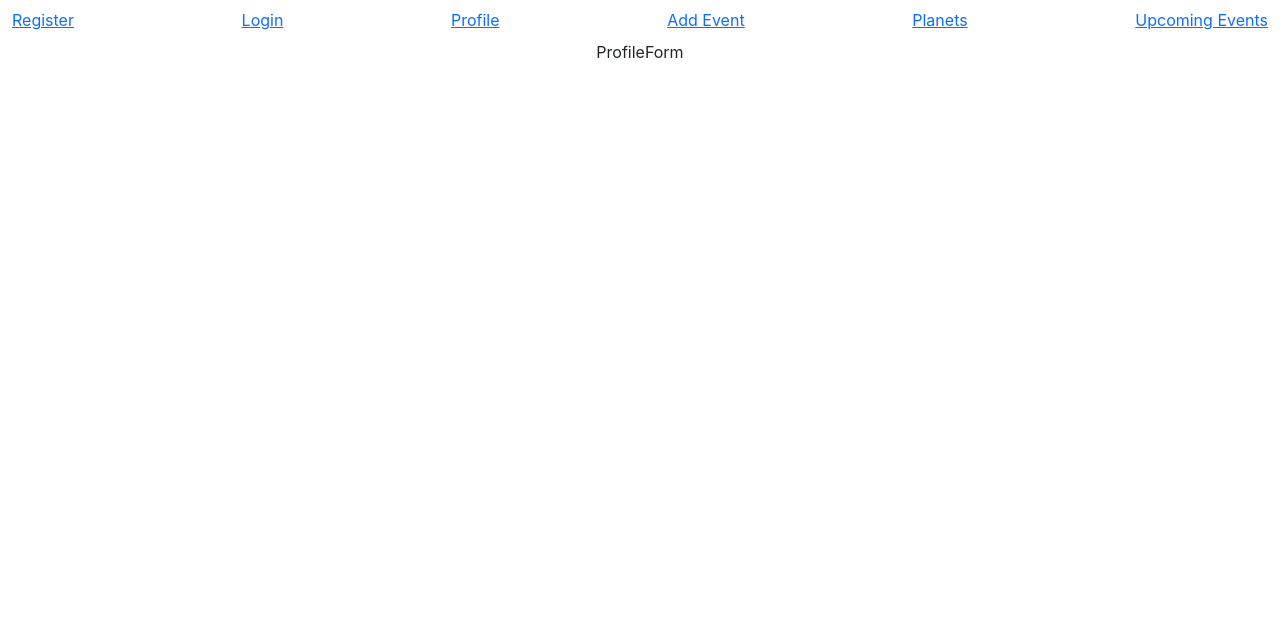
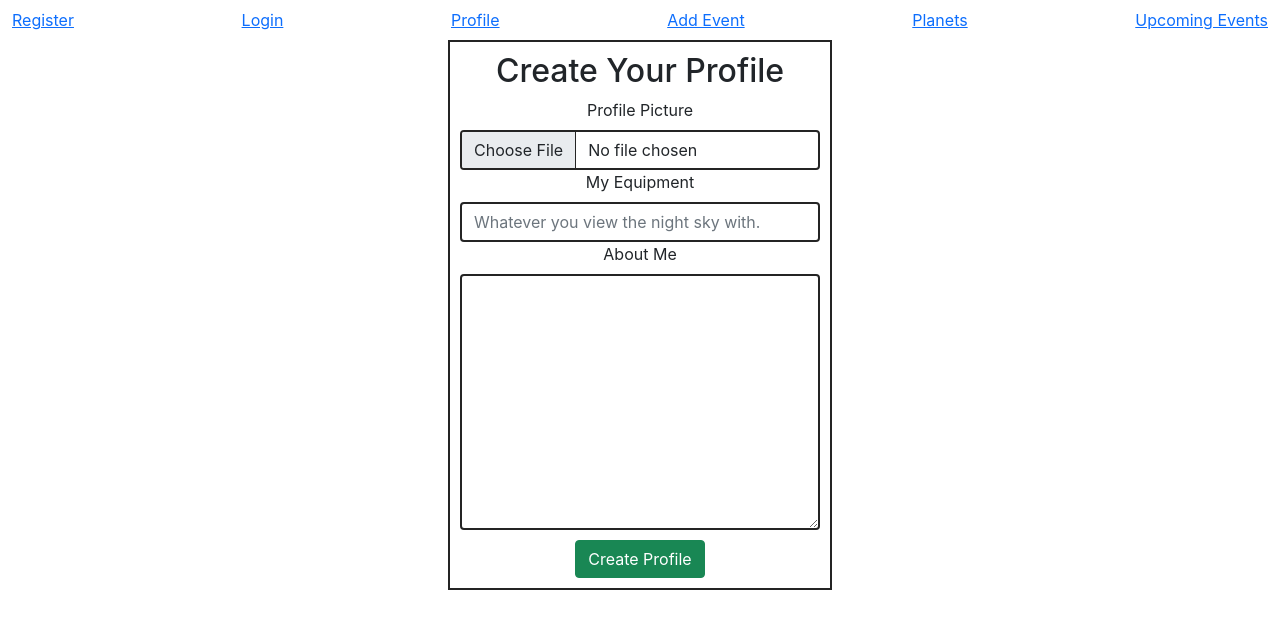
Before and after one commit to PatrickBoynton/night_watch, a React (Create React App) app in the folder frontend/static/: page /create-profile in a window 1280 px wide. Shown: the top 628 px of the page. Built offline with nearby package versions, Linux system fonts and the light colour scheme.

Commit message:
Created the profile form.

```diff
--- a/frontend/static/src/components/user/ProfileForm.js
+++ b/frontend/static/src/components/user/ProfileForm.js
@@ -1,13 +1,57 @@
-import {Component} from 'react'
+import {Component} from 'react';
 
-class ProfileForm extends Component{
+class ProfileForm extends Component {
+    constructor(props) {
+        super(props);
+        this.state = {
+            profile_picture: '',
+            about_me: '',
+            equipment: '',
+        };
+        this.handleInput = this.handleInput.bind(this);
+        this.handleSubmit = this.handleSubmit.bind(this);
+    }
+
+    handleInput(event) {
+        this.setState({[event.target.name]: event.target.value});
+    }
+
+    handleSubmit(event) {
+        event.preventDefault();
+        console.log(this.state);
+    }
+
     render() {
         return (
-            <div>
-                ProfileForm
-            </div>
+            <form className="login-register" onSubmit={(e) => this.handleSubmit(e)}>
+                <h2>Create Your Profile</h2>
+                <label className="form-label" htmlFor="profile_picture">Profile Picture</label>
+                <input className="form-control"
+                       onChange={this.handleInput}
+                       type="file"
+                       name="profile_picture"/>
+
+                <label className="form-label" htmlFor="equipment">My Equipment</label>
+                <input className="form-control"
+                       onChange={this.handleInput}
+                       value={this.state.equipment}
+                       type="text"
+                       name="equipment"
+                       placeholder="Whatever you view the night sky with."/>
+
+                <label className="form-label" htmlFor="about_me">About Me</label>
+                <textarea className="form-control"
+                          onChange={this.handleInput}
+                          value={this.state.about_me}
+                          name="about_me"
+                          cols="30"
+                          rows="10">
+                </textarea>
+
+                <button className="btn btn-success" type="submit">Create Profile</button>
+            </form>
         );
     }
 }
 
-export default ProfileForm
+export default ProfileForm;
```
